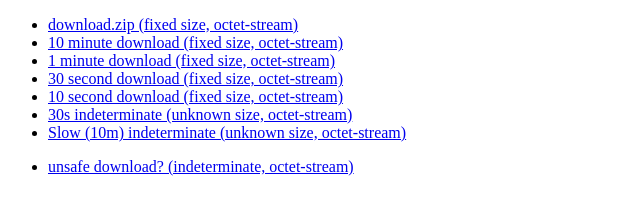
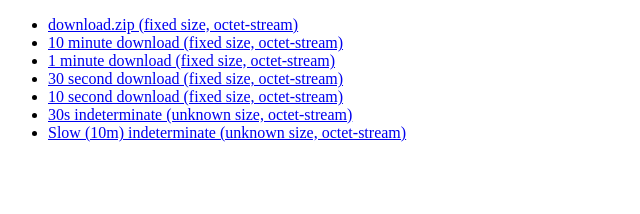
Before and after one commit to sfoster/slow-downloads, a website: page index.html in a window 1280 px wide. Shown: the whole page, without its empty margins (0-640 px from the left). Drawn offline with Linux system fonts and the light colour scheme.

Commit message:
Remove the unsafe download link, that's a project for another day

```diff
--- a/index.html
+++ b/index.html
@@ -11,9 +11,5 @@
         <li><a href="/indeterminate.zip?time=30s">30s indeterminate (unknown size, octet-stream)</a></li>
         <li><a href="/indeterminate.zip?time=10m">Slow (10m) indeterminate (unknown size, octet-stream)</a></li>
     </ul>
-
-    <ul>
-        <li><a href="/unsafe">unsafe download? (indeterminate, octet-stream)</a></li>
-    </ul>
   </body>
 </html>
```
